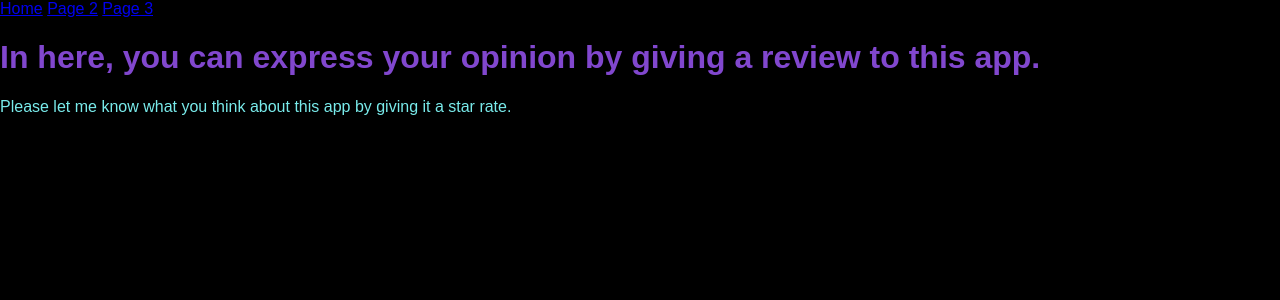
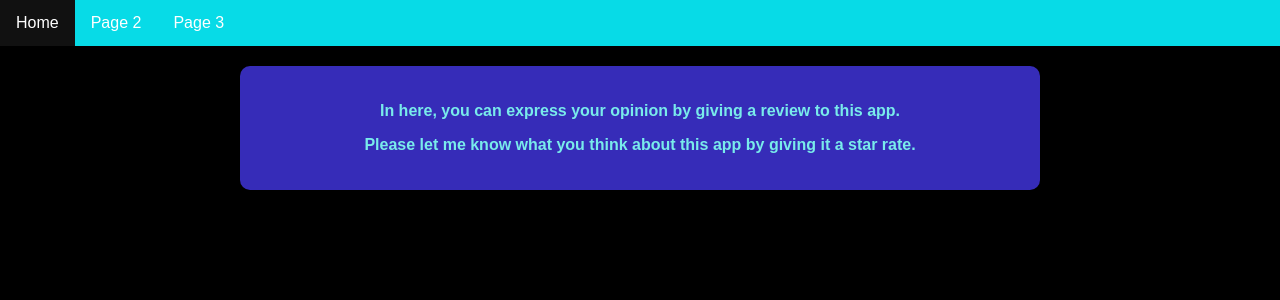
Before and after one commit to Oanadp90/Flask-app, a Flask app: page /page3 in a window 1280 px wide. Shown: the top 300 px of the page. Run offline with Flask 3, Linux system fonts and the light colour scheme.

Commit message:
changes made to page 2 and 3

```diff
--- a/website/models.py
+++ b/website/models.py
@@ -1,5 +1,4 @@
 from . import db
-import datetime
 
 class Todo(db.Model):
     id = db.Column(db.Integer, primary_key = True)
--- a/website/static/style.css
+++ b/website/static/style.css
@@ -8,12 +8,64 @@ body {
 nav {
     display: block;
   }
+  h1 {color: rgb(129, 71, 206);
+}
 
-h1 {color: rgb(129, 71, 206);
-}
+ul {
+    list-style-type: none;
+    margin: 0;
+    padding: 0;
+    overflow: hidden;
+    background-color: #07dbe7;
+
+  }
+
+  li {
+    float: left;
+  }
+
+  li a {
+    display: block;
+    color: white;
+    text-align: center;
+    padding: 14px 16px;
+    text-decoration: none;
+  }
+
+  /* Change the link color to #111 (black) on hover */
+  li a:hover {
+    background-color: #111;
+  }
 
 p {color: rgb(121, 235, 235);
 }
+
+.welcome-container,.about-container {
+    background-color: #362cb8;
+    padding: 20px;
+    margin: 20px auto;
+    border-radius: 10px;
+    width: 90%;
+    max-width: 800px;
+    box-sizing: border-box;
+    color: rgb(0, 0, 0);
+    text-align: center;
+    font-weight: bold;
+}
+
+.welcome-container2,.about-container2 {
+    background-color: #362cb8;
+    padding: 20px;
+    margin: 20px auto;
+    border-radius: 10px;
+    width: 90%;
+    max-width: 800px;
+    box-sizing: border-box;
+    color: rgb(0, 0, 0);
+    text-align: center;
+    font-weight: bold;
+}
+
 
 form {
     font-family: Arial, Helvetica, sans-serif;
--- a/website/templates/base.html
+++ b/website/templates/base.html
@@ -9,9 +9,11 @@
 </head>
 <body>
     <nav>
-        <a href="{{ url_for('my_view.home') }}">Home</a>
-        <a href="{{ url_for('my_view.page2') }}">Page 2</a>
-        <a href="{{ url_for('my_view.page3') }}">Page 3</a>
+        <ul>
+            <li><a href="{{ url_for('my_view.home') }}">Home</a></li>
+            <li><a href="{{ url_for('my_view.page2') }}">Page 2</a></li>
+            <li><a href="{{ url_for('my_view.page3') }}">Page 3</a></li>
+        </ul>
     </nav>
 
     {% block content %}
--- a/website/templates/page3.html
+++ b/website/templates/page3.html
@@ -2,7 +2,17 @@
 
 {% block content %}
 
-<h1>In here, you can express your opinion by giving a review to this app.</h1>
-<p>Please let me know what you think about this app by giving it a star rate.</p>
+</head>
+<body>
+    <header>
+        <div class="welcome-container2">
+            <section>
+                <p class="welcome-text2">In here, you can express your opinion by giving a review to this app.</p>
+                <p>Please let me know what you think about this app by giving it a star rate.</p>
+            </section>
+        </div>
+    </header>
+</body>
+
 
 {% endblock %}
```
Also changed, not shown: website/templates/page2.html (+11 -2 lines), instance/db.sqlite.
